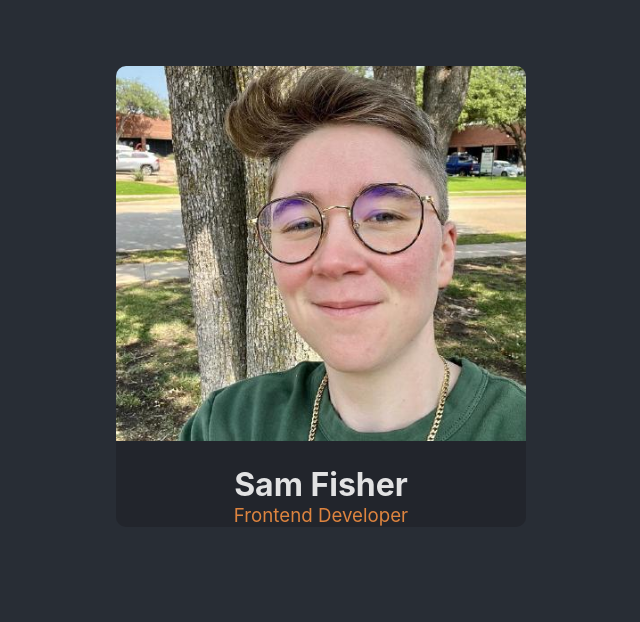
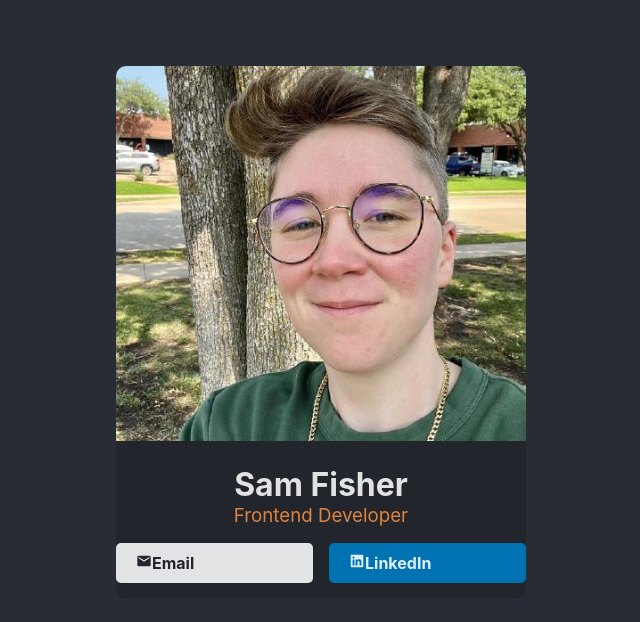
Before and after one commit to SamFisher0208/Digital_Business_Card, a React (Vite) app in the folder digital_business_card/: page / in a window 1280 px wide. Shown: the top 622 px of the page, without its empty margins (319-959 px from the left). Built offline with nearby package versions, Linux system fonts and the light colour scheme.

Commit message:
added buttons

```diff
--- a/digital_business_card/package.json
+++ b/digital_business_card/package.json
@@ -11,7 +11,8 @@
   },
   "dependencies": {
     "react": "^18.2.0",
-    "react-dom": "^18.2.0"
+    "react-dom": "^18.2.0",
+    "react-icons": "^4.11.0"
   },
   "devDependencies": {
     "@types/react": "^18.2.15",
--- a/digital_business_card/src/App.css
+++ b/digital_business_card/src/App.css
@@ -8,9 +8,19 @@
   width: 410px;
 }
 
+.btn-container {
+  display: flex;
+  flex-direction: row;
+  align-items: center;
+  justify-content: center;
+  margin: 1rem auto;
+  width: 100%;
+  gap: 1rem;
+}
+
 .card-container {
   display: grid;
-  background: #22252C;
+  background: var(--dark-blue);
   border-radius: 10px;
   place-items: center;
   margin: 50px auto;
@@ -22,7 +32,7 @@
 }
 
 .card-container > h3 {
-  color: #DE843F;
+  color: var(--orange-accent);
   font-weight: 400;
 }
 
@@ -37,3 +47,25 @@
   width: 100%;
   overflow: hidden;
 }
+
+.btn {
+  padding: 10px 20px;
+  border: none;
+  border-radius: 5px;
+  font-size: 16px;
+  cursor: pointer;
+  width: 50%;
+  font-weight: bold;
+  font-family: inherit;
+  display: flex;
+}
+
+.email-button {
+  background-color: var(--light);
+  color: var(--dark-blue);
+}
+
+.linkedin-button {
+  background-color: #0072b1;
+  color: var(--light);
+}
--- a/digital_business_card/src/App.tsx
+++ b/digital_business_card/src/App.tsx
@@ -1,4 +1,5 @@
 import "./App.css";
+import Button from "./components/Button";
 import Info from "./components/Info";
 
 function App() {
@@ -6,6 +7,11 @@ function App() {
     <div className="container">
       <div className="card-container">
         <Info></Info>
+
+        <div className="btn-container">
+          <Button titleText={"Email"}></Button>
+          <Button titleText={"LinkedIn"}></Button>
+        </div>
       </div>
     </div>
   );
--- /dev/null
+++ b/digital_business_card/src/components/Button.tsx
@@ -0,0 +1,27 @@
+import { MdEmail } from "react-icons/md";
+import { AiFillLinkedin } from "react-icons/ai";
+
+interface TitleText {
+  titleText: string;
+}
+
+export default function Button({ titleText }: TitleText) {
+  let buttonClass = "btn";
+  let icon = null;
+
+  // Determine the appropriate class and icon based on the titleText
+  if (titleText === "Email") {
+    buttonClass += " email-button";
+    icon = <MdEmail />;
+  } else if (titleText === "LinkedIn") {
+    buttonClass += " linkedin-button";
+    icon = <AiFillLinkedin />;
+  }
+
+  return (
+    <button className={buttonClass}>
+      {icon}
+      {titleText}
+    </button>
+  );
+}
--- a/digital_business_card/src/index.css
+++ b/digital_business_card/src/index.css
@@ -1,7 +1,6 @@
 :root {
   font-family: Inter, system-ui, Avenir, Helvetica, Arial, sans-serif;
 
-  color-scheme: light dark;
   color: rgba(255, 255, 255, 0.87);
   background-color: #282d35;
 
@@ -10,6 +9,10 @@
   -webkit-font-smoothing: antialiased;
   -moz-osx-font-smoothing: grayscale;
   -webkit-text-size-adjust: 100%;
+
+  --dark-blue: #22252c;
+  --light: rgba(255, 255, 255, 0.87);
+  --orange-accent: #de843f;
 }
 
 * {
```
Also changed, not shown: 1 other file (tests, documents, lock files or other folders).
